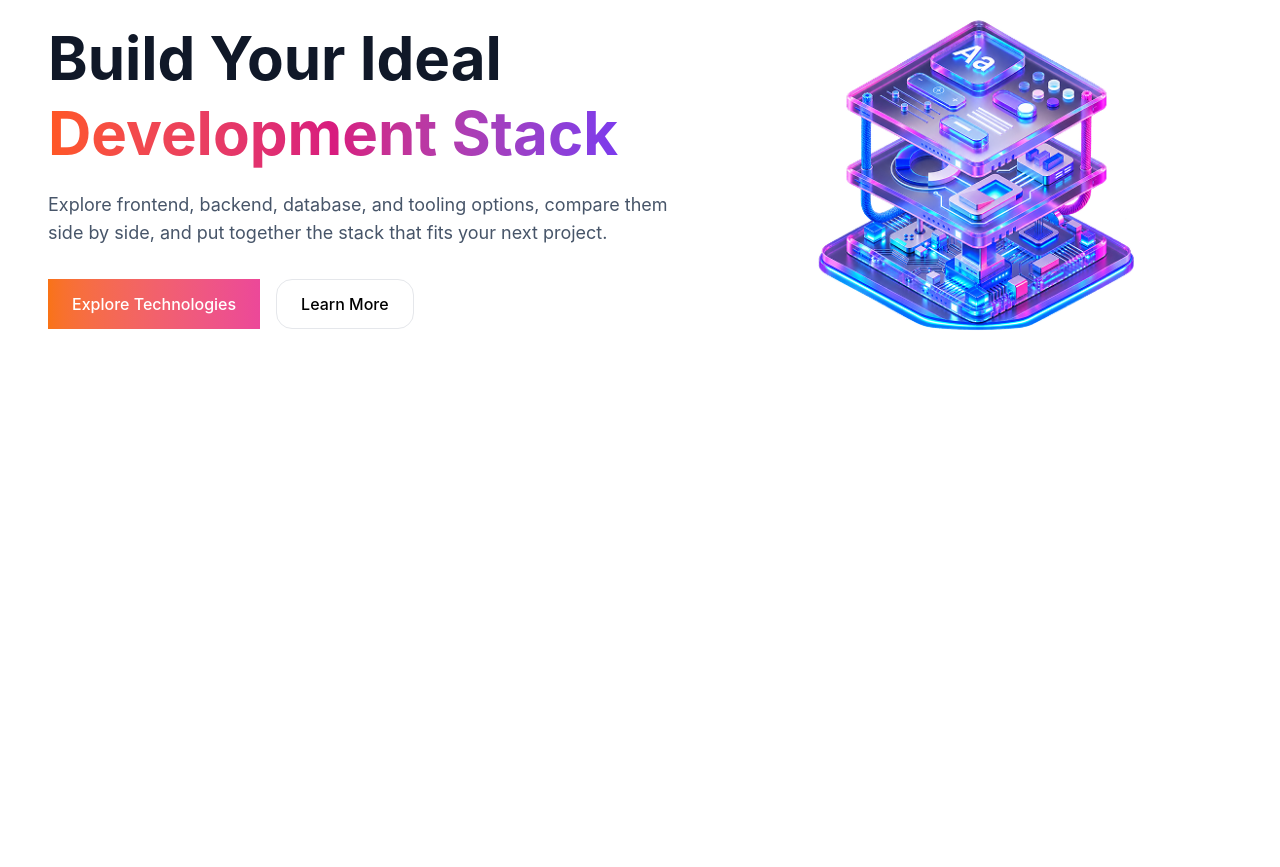
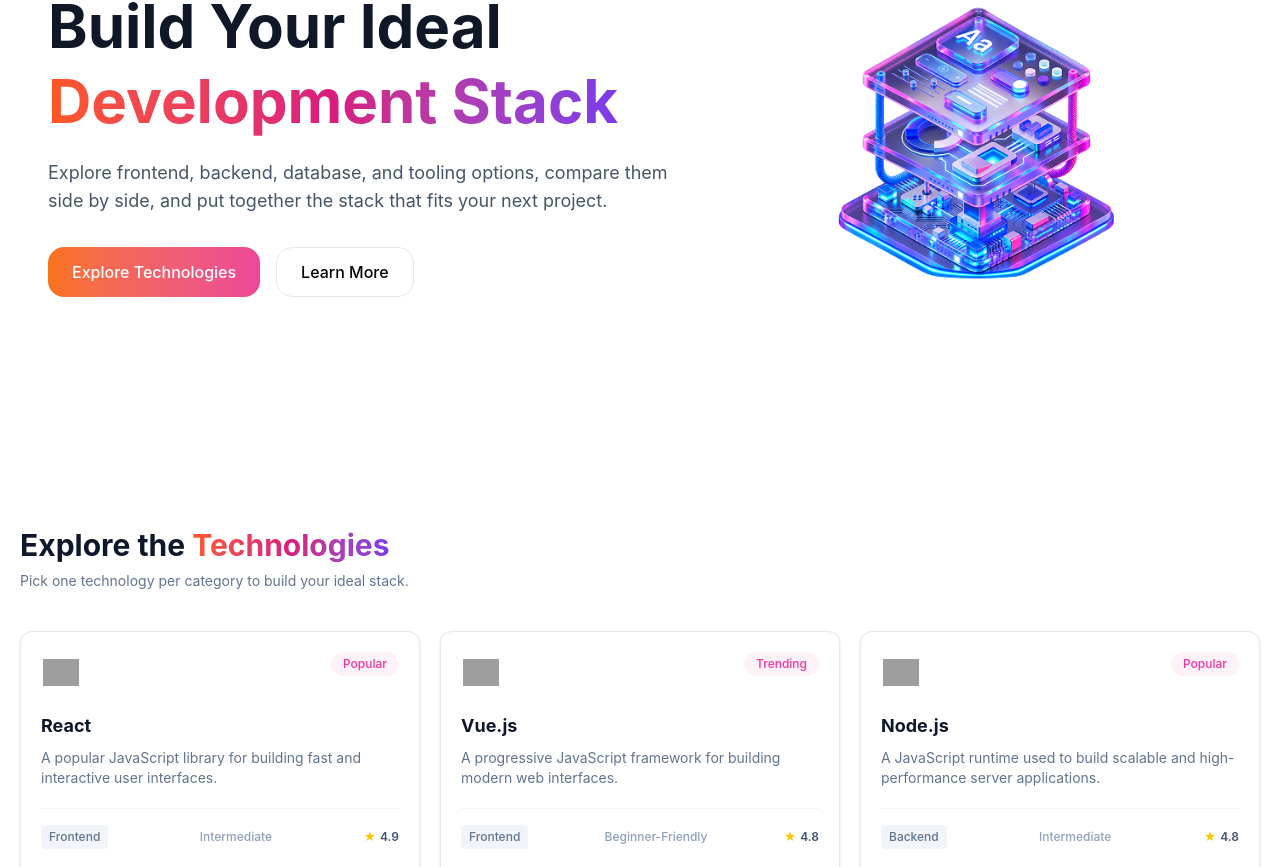
Before and after one commit to abdurrahman621/devStack, a React (Vite) app: page / in a window 1280 px wide. Shown: the part 233-1100 px from the top of the page. Before the commit the page ends 800 px from the top, so only its background shows below. Built offline with nearby package versions, Linux system fonts and the light colour scheme; grey boxes are pictures that could not be loaded.

Commit message:
promise function add

```diff
--- a/public/technologies.json
+++ b/public/technologies.json
@@ -0,0 +1,122 @@
+[
+  {
+    "id": 1,
+    "name": "React",
+    "category": "Frontend",
+    "description": "A popular JavaScript library for building fast and interactive user interfaces.",
+    "icon": "https://cdn.jsdelivr.net/gh/devicons/devicon/icons/react/react-original.svg",
+    "rating": 4.9,
+    "difficulty": "Intermediate",
+    "badge": "Popular"
+  },
+  {
+    "id": 2,
+    "name": "Vue.js",
+    "category": "Frontend",
+    "description": "A progressive JavaScript framework for building modern web interfaces.",
+    "icon": "https://cdn.jsdelivr.net/gh/devicons/devicon/icons/vuejs/vuejs-original.svg",
+    "rating": 4.8,
+    "difficulty": "Beginner-Friendly",
+    "badge": "Trending"
+  },
+  {
+    "id": 3,
+    "name": "Node.js",
+    "category": "Backend",
+    "description": "A JavaScript runtime used to build scalable and high-performance server applications.",
+    "icon": "https://cdn.jsdelivr.net/gh/devicons/devicon/icons/nodejs/nodejs-original.svg",
+    "rating": 4.8,
+    "difficulty": "Intermediate",
+    "badge": "Popular"
+  },
+  {
+    "id": 4,
+    "name": "Express.js",
+    "category": "Backend",
+    "description": "A lightweight Node.js framework for creating web servers and REST APIs.",
+    "icon": "https://cdn.jsdelivr.net/gh/devicons/devicon/icons/express/express-original.svg",
+    "rating": 4.7,
+    "difficulty": "Intermediate",
+    "badge": "Essential"
+  },
+  {
+    "id": 5,
+    "name": "MongoDB",
+    "category": "Database",
+    "description": "A flexible NoSQL database designed for modern applications and scalable data storage.",
+    "icon": "https://cdn.jsdelivr.net/gh/devicons/devicon/icons/mongodb/mongodb-original.svg",
+    "rating": 4.7,
+    "difficulty": "Beginner-Friendly",
+    "badge": "Popular"
+  },
+  {
+    "id": 6,
+    "name": "TypeScript",
+    "category": "Language",
+    "description": "A strongly typed programming language that builds on JavaScript for safer development.",
+    "icon": "https://cdn.jsdelivr.net/gh/devicons/devicon/icons/typescript/typescript-original.svg",
+    "rating": 4.9,
+    "difficulty": "Intermediate",
+    "badge": "Recommended"
+  },
+  {
+    "id": 7,
+    "name": "JavaScript",
+    "category": "Language",
+    "description": "A versatile programming language used to create interactive and dynamic web applications.",
+    "icon": "https://cdn.jsdelivr.net/gh/devicons/devicon/icons/javascript/javascript-original.svg",
+    "rating": 4.9,
+    "difficulty": "Beginner-Friendly",
+    "badge": "Essential"
+  },
+  {
+    "id": 8,
+    "name": "Tailwind CSS",
+    "category": "Styling",
+    "description": "A utility-first CSS framework for rapidly building modern and responsive user interfaces.",
+    "icon": "https://www.vectorlogo.zone/logos/tailwindcss/tailwindcss-icon.svg",
+    "rating": 4.8,
+    "difficulty": "Beginner-Friendly",
+    "badge": "Trending"
+  },
+  {
+    "id": 9,
+    "name": "Docker",
+    "category": "DevOps",
+    "description": "A platform for packaging applications and their dependencies into portable containers.",
+    "icon": "https://cdn.jsdelivr.net/gh/devicons/devicon/icons/docker/docker-original.svg",
+    "rating": 4.7,
+    "difficulty": "Advanced",
+    "badge": "Powerful"
+  },
+  {
+    "id": 10,
+    "name": "Git",
+    "category": "Tools",
+    "description": "A distributed version control system for tracking code changes and collaborating with developers.",
+    "icon": "https://cdn.jsdelivr.net/gh/devicons/devicon/icons/git/git-original.svg",
+    "rating": 4.9,
+    "difficulty": "Beginner-Friendly",
+    "badge": "Essential"
+  },
+  {
+    "id": 11,
+    "name": "Redis",
+    "category": "Database",
+    "description": "An in-memory data store commonly used for caching, sessions, queues, and real-time applications.",
+    "icon": "https://cdn.jsdelivr.net/gh/devicons/devicon/icons/redis/redis-original.svg",
+    "rating": 4.6,
+    "difficulty": "Advanced",
+    "badge": "Fast"
+  },
+  {
+    "id": 12,
+    "name": "Svelte",
+    "category": "Frontend",
+    "description": "A modern frontend framework that compiles components into highly optimized JavaScript.",
+    "icon": "https://cdn.jsdelivr.net/gh/devicons/devicon/icons/svelte/svelte-original.svg",
+    "rating": 4.6,
+    "difficulty": "Intermediate",
+    "badge": "Modern"
+  }
+]
--- a/src/App.tsx
+++ b/src/App.tsx
@@ -1,5 +1,6 @@
 import Hero from "./components/Hero"
 import Navbar from "./components/Navber"
+import TechnologySection from "./components/TechnologyCard"
 
 function App() {
 
@@ -7,6 +8,7 @@ function App() {
     <>
     <Navbar></Navbar>
     <Hero></Hero>
+    <TechnologySection></TechnologySection>
     </>
   )
 }
--- a/src/components/Hero.tsx
+++ b/src/components/Hero.tsx
@@ -12,12 +12,12 @@ const Hero = () => {
                         compare them side by side, and put together the stack that fits your
                         next project.</p>
                     <div className="mt-8 flex flex-col justify-center gap-4 sm:flex-row lg:justify-start">
-                        <button className=" bg-linear-to-r from-[#F97316] to-[#EC4899] px-6 py-3 font-medium text-white">Explore Technologies</button>
+                        <button className="rounded-2xl bg-linear-to-r from-[#F97316] to-[#EC4899] px-6 py-3 font-medium text-white">Explore Technologies</button>
                         <button className="rounded-2xl border border-[#E5E7EB] px-6 py-3 font-medium">Learn More</button>
                     </div>
                 </div>
                 <div className="w-full max-w-lg">
-                    <img src={Banner} alt="Image"/>
+                    <img src={Banner} alt="Image" className="mx-auto w-full max-w-md"/>
                 </div>
 
 
--- a/src/components/TechnologyCard.tsx
+++ b/src/components/TechnologyCard.tsx
@@ -0,0 +1,125 @@
+import { useEffect, useState } from "react";
+import type { ITechnology } from "../Types/type";
+
+function TechnologyCard() {
+  const [technologies, setTechnologies] = useState<ITechnology[]>([]);
+  const [loading, setLoading] = useState(true);
+
+  useEffect(() => {
+    const loadTechnologies = async () => {
+      try {
+        const response = await fetch("/technologies.json");
+
+        const data = await response.json();
+
+        setTechnologies(data);
+        setLoading(false);
+      } catch (error) {
+        console.log(error);
+        setLoading(false);
+      }
+    };
+
+    loadTechnologies();
+  }, []);
+
+  if (loading) {
+    return (
+      <section className="py-20">
+        <div className="mx-auto max-w-7xl px-5 text-center">
+          <span className="loading loading-spinner loading-lg"></span>
+
+          <p className="mt-4 text-gray-500">
+            Loading technologies...
+          </p>
+        </div>
+      </section>
+    );
+  }
+
+  return (
+ <section className="py-20">
+      <div className="mx-auto max-w-7xl px-5">
+
+        <div className="mb-10">
+          <h2 className="text-3xl font-bold text-slate-900">
+            Explore the{" "}
+            <span className="bg-linear-to-r from-[#FF5722] via-[#D81B7E] to-[#7C3AED] bg-clip-text text-transparent">
+              Technologies
+            </span>
+          </h2>
+
+          <p className="mt-2 text-sm text-slate-500">
+            Pick one technology per category to build your ideal stack.
+          </p>
+        </div>
+
+        <div className="grid grid-cols-1 gap-5 md:grid-cols-2 lg:grid-cols-3">
+
+          {technologies.map((technology) => (
+            <div
+              key={technology.id}
+              className="rounded-xl border border-slate-200 bg-white p-5 shadow-sm transition duration-300 hover:-translate-y-1 hover:shadow-md"
+            >
+
+              <div className="flex items-start justify-between">
+
+                <div className="flex h-10 w-10 items-center justify-center">
+                  <img
+                    src={technology.icon}
+                    alt={technology.name}
+                    className="h-9 w-9 object-contain"
+                  />
+                </div>
+
+                <span className="rounded-full bg-pink-50 px-3 py-1 text-xs font-medium text-pink-500">
+                  {technology.badge}
+                </span>
+
+              </div>
+
+              <h3 className="mt-5 text-lg font-bold text-slate-900">
+                {technology.name}
+              </h3>
+
+              <p className="mt-2  min-height: 60px text-sm leading-5 text-slate-500">
+                {technology.description}
+              </p>
+
+              <div className="mt-5 flex items-center justify-between border-t border-slate-100 pt-4">
+
+                <span className="rounded bg-slate-100 px-2 py-1 text-xs font-medium text-slate-500">
+                  {technology.category}
+                </span>
+
+                <span className="text-xs font-medium text-slate-400">
+                  {technology.difficulty}
+                </span>
+
+                <span className="flex items-center gap-1 text-xs font-semibold text-slate-600">
+                  <span className="text-yellow-400">
+                    ★
+                  </span>
+
+                  {technology.rating}
+                </span>
+
+              </div>
+
+              <button
+                type="button"
+                className="mt-5 w-full rounded-md bg-slate-950 py-3 text-sm font-medium text-white transition hover:bg-slate-800"
+              >
+                Add to Stack
+              </button>
+
+            </div>
+          ))}
+
+        </div>
+      </div>
+    </section>
+  );
+}
+
+export default TechnologyCard;
```
Also changed, not shown: src/Types/type.ts (+8 -8 lines).
